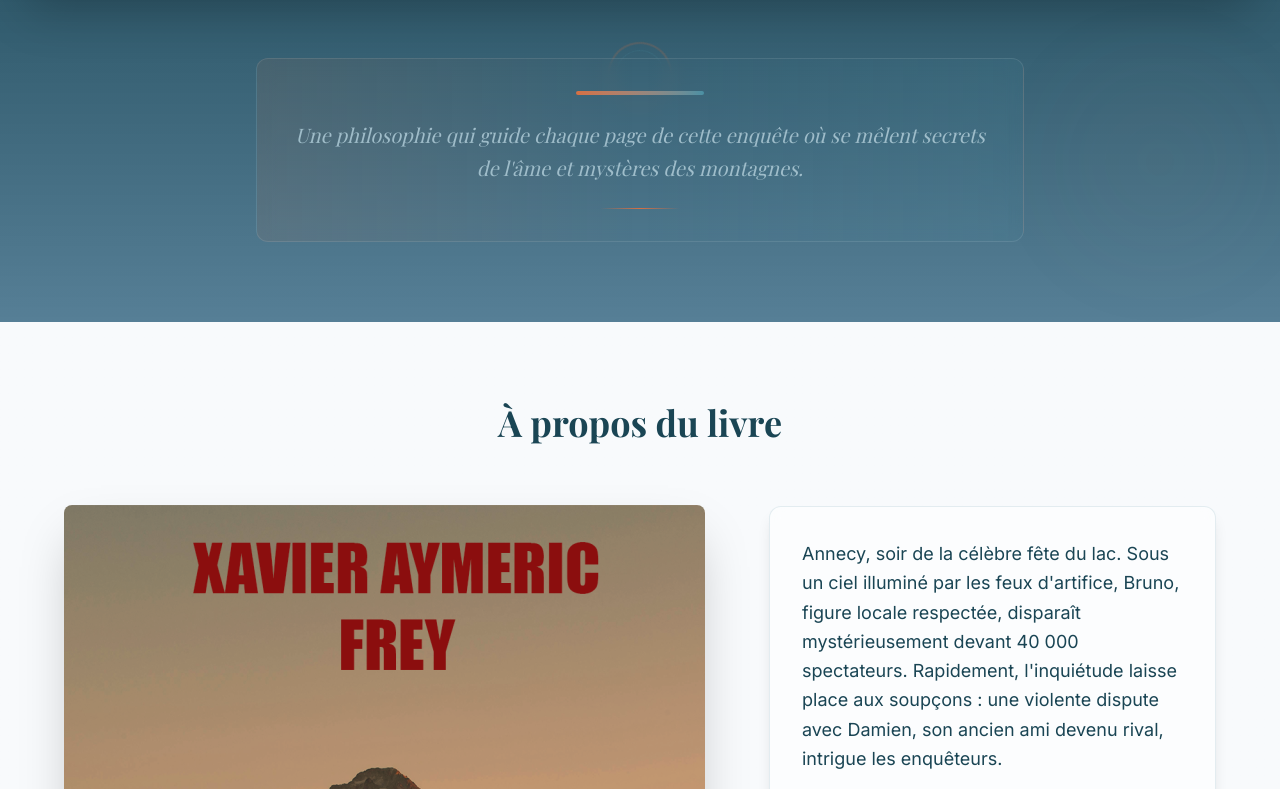
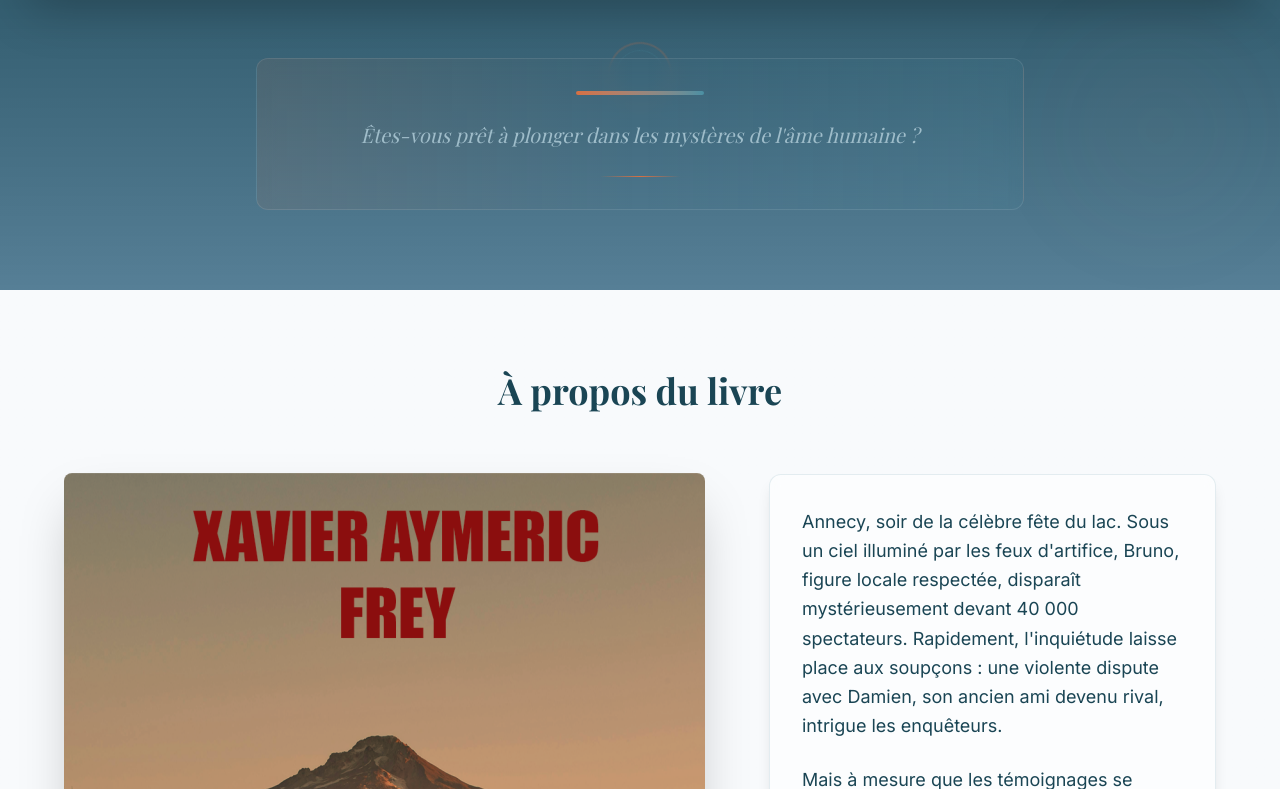
Before and after one commit to JMightyDev/xavieraymericfrey, a Next.js app: page / in a window 1280 px wide. Shown: the part 1751-2540 px from the top of the page. Built offline with nearby package versions, Linux system fonts and the light colour scheme; a web font is replaced by a local one.

Commit message:
Modification du composant Quote : mise à jour du texte pour une invitation à explorer les mystères de l'âme humaine, tout en conservant les styles TailwindCSS pour une présentation esthétique et immersive.

```diff
--- a/app/components/Quote.tsx
+++ b/app/components/Quote.tsx
@@ -91,8 +91,7 @@ export default function Quote() {
 					<div className="bg-gradient-to-r from-sunset-orange/10 via-transparent to-lake-turquoise/10 rounded-xl p-8 backdrop-blur-sm border border-white/10">
 						<div className="w-24 md:w-32 h-1 bg-gradient-to-r from-sunset-orange to-lake-turquoise mx-auto mb-6 rounded-full shadow-lg"></div>
 						<p className="text-morning-mist/90 text-lg md:text-xl font-serif italic leading-relaxed">
-							Une philosophie qui guide chaque page de cette enquête où se
-							mêlent secrets de l'âme et mystères des montagnes.
+							Êtes-vous prêt à plonger dans les mystères de l'âme humaine ?
 						</p>
 						<div className="w-16 md:w-20 h-px bg-gradient-to-r from-transparent via-sunset-orange to-transparent mx-auto mt-6 rounded-full"></div>
 					</div>
```
